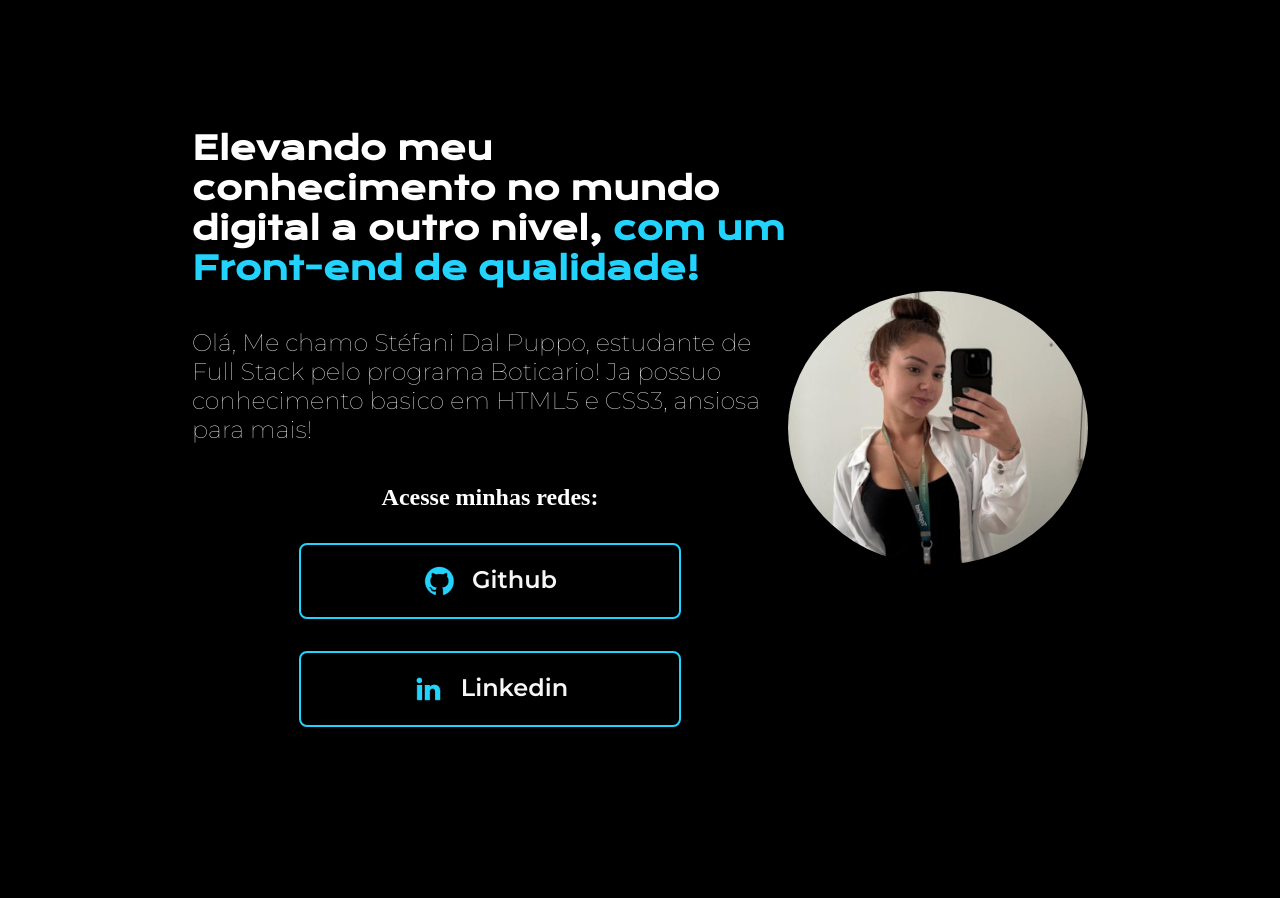
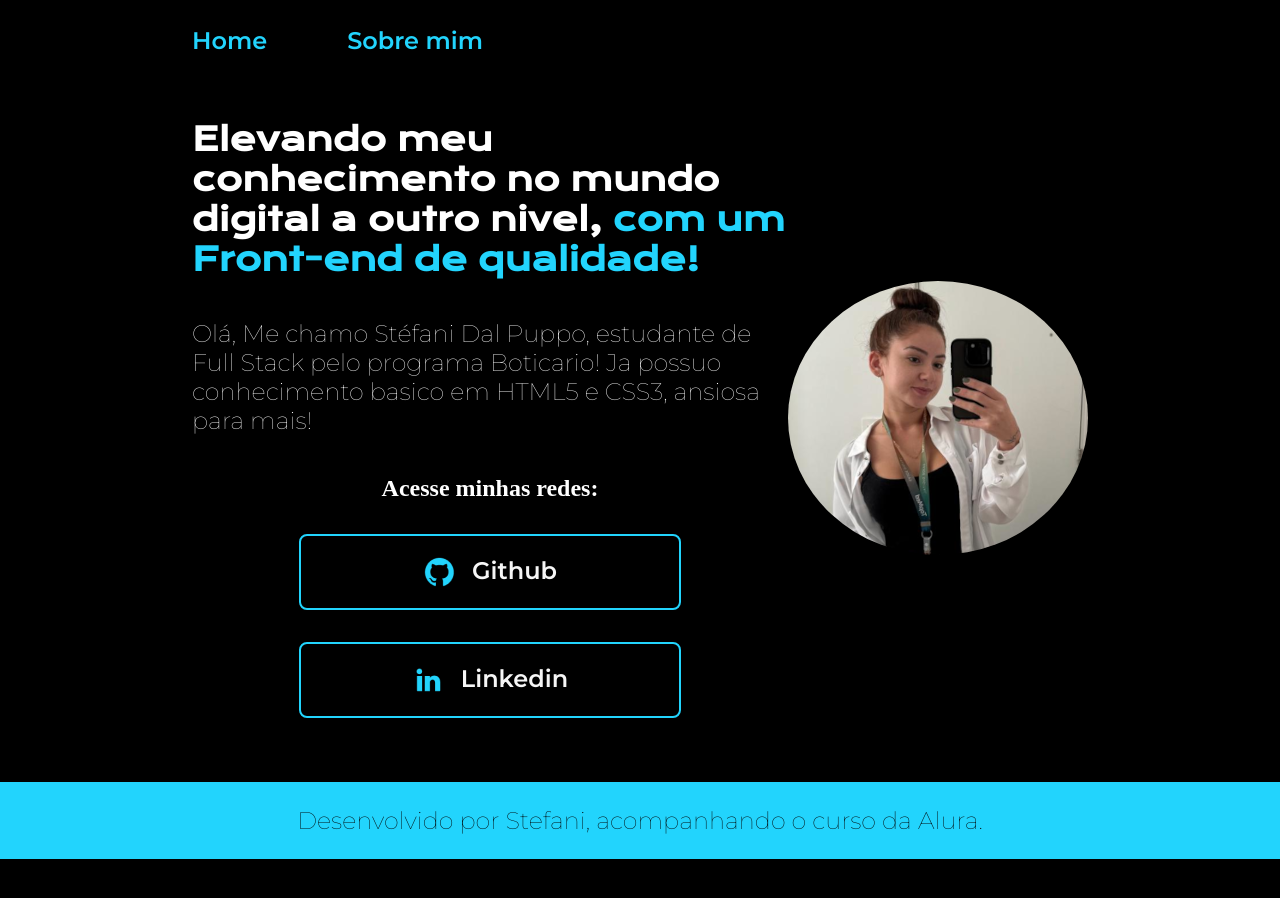
Before and after one commit to oisteef/portfolio, a plain HTML site: page index.html in a window 1280 px wide. After the commit the page ends 859 px from the top, so only its background shows below. Drawn offline with nearby package versions, Linux system fonts and the light colour scheme.

Commit message:
cabeçalho

```diff
--- a/index.html
+++ b/index.html
@@ -8,7 +8,12 @@
     <link rel="stylesheet" href="style.css">
 </head>
 <body>
-    <header></header>
+    <header class="cabecalho">
+        <nav class="cabecalho__menu">
+            <a class="cabecalho__menu__link">Home</a>
+            <a class="cabecalho__menu__link">Sobre mim</a>
+        </nav>
+    </header>
     <main class="apresentacao">
         <section class="apresentacao__conteudo">
             <h1 class="apresentacao__conteudo__titulo"> Elevando meu conhecimento no mundo  digital a outro nivel, <strong class="titulo-destaque"> com um Front-end de qualidade!</strong></h1>
@@ -25,6 +30,8 @@
         </section>
         <img src="imagens/stefani.png" alt="foto de Stefani">
     </main>
-    <footer></footer>
+    <footer class="rodape">
+        <p>Desenvolvido por Stefani, acompanhando o curso da Alura.</p>
+    </footer>
 </body>
 </html>
--- a/style.css
+++ b/style.css
@@ -6,10 +6,27 @@
 }
 
 body {
-    height: 100vh;
+    /*height: 100vh; */
     box-sizing: border-box;
     background-color: black;
     color: white;
+}
+
+.cabecalho {
+    padding: 2% 0% 0% 15%;
+
+}
+
+.cabecalho__menu {
+    display: flex;
+    gap: 80px;
+}
+
+.cabecalho__menu__link {
+    font-family: 'Montserrat', sans-serif;
+    font-size: 24px;
+    font-weight: 600;
+    color: #22d4fd;
 }
 
 .titulo-destaque {
@@ -17,7 +34,7 @@ body {
 }
 
 .apresentacao {
-    margin: 10% 15%;
+    padding: 5% 15%;
     display: flex;
     align-items: center;
     justify-content: space-between;
@@ -75,3 +92,16 @@ img {
     font-family: 'Montserrat', sans-serif;
 
 }
+.apresentacao__links__link:hover {
+    background-color: #272727;
+}
+
+.rodape {
+    color: #000000;
+    background-color: #22d4fd;
+    padding: 24px;
+    text-align: center;
+    font-family: 'Montserrat', sans-serif;
+    font-size: 24px;
+    font-weight: 400;
+}
```
